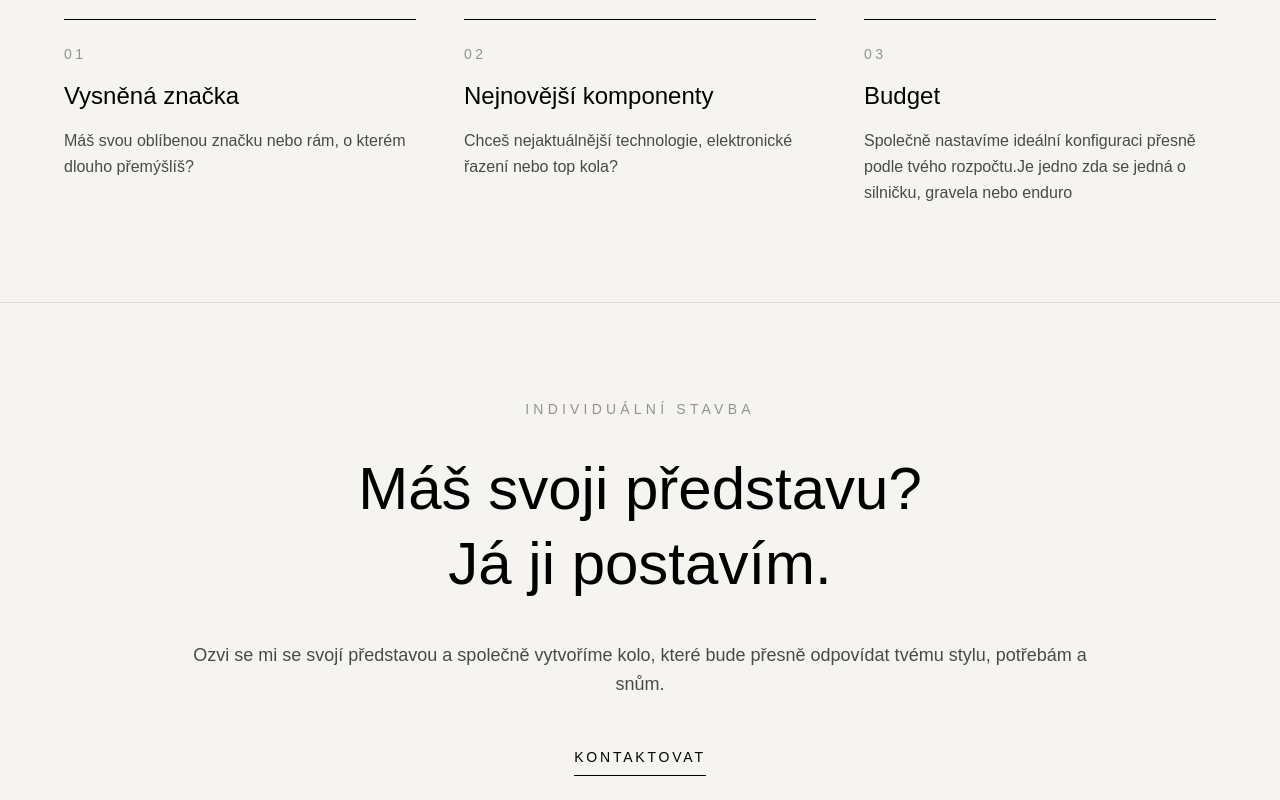
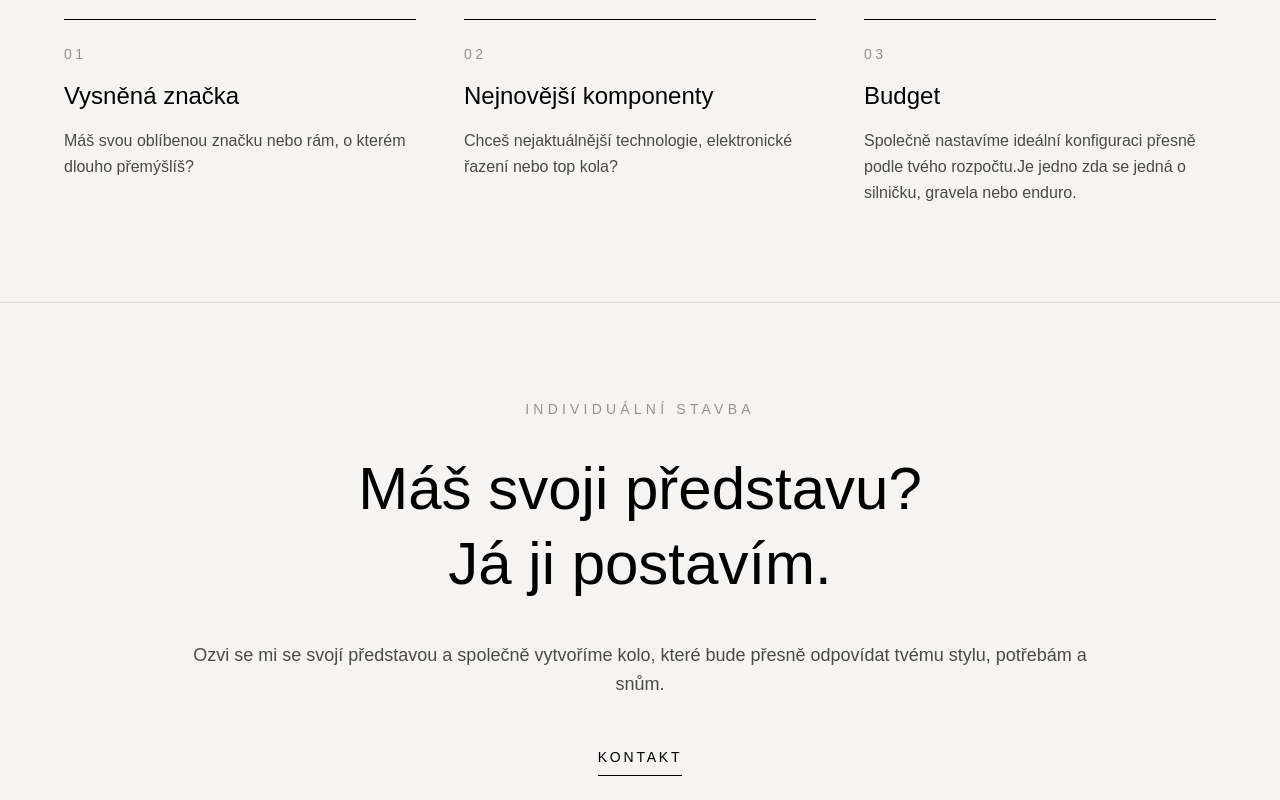
Before and after one commit to marcelboranek-beep/cyclinglab-live, a Next.js app: page /stavby-kol in a window 1280 px wide. Shown: the part 1624-2424 px from the top of the page. Built offline with nearby package versions, Linux system fonts and the light colour scheme.

Commit message:
Updated bike build text

```diff
--- a/app/stavby-kol/page.tsx
+++ b/app/stavby-kol/page.tsx
@@ -123,7 +123,7 @@ export default function StavbyKol() {
 
               <p className="mt-4 text-black/70 leading-relaxed">
                 Společně nastavíme ideální konfiguraci
-                přesně podle tvého rozpočtu.Je jedno zda se jedná o silničku, gravela nebo enduro
+                přesně podle tvého rozpočtu.Je jedno zda se jedná o silničku, gravela nebo enduro.
               </p>
             </div>
 
@@ -155,7 +155,7 @@ export default function StavbyKol() {
             href="/o-mne"
             className="mt-12 inline-block border-b border-black pb-2 uppercase tracking-[0.2em] text-sm"
           >
-            Kontaktovat
+            Kontakt
           </a>
 
         </div>
```
